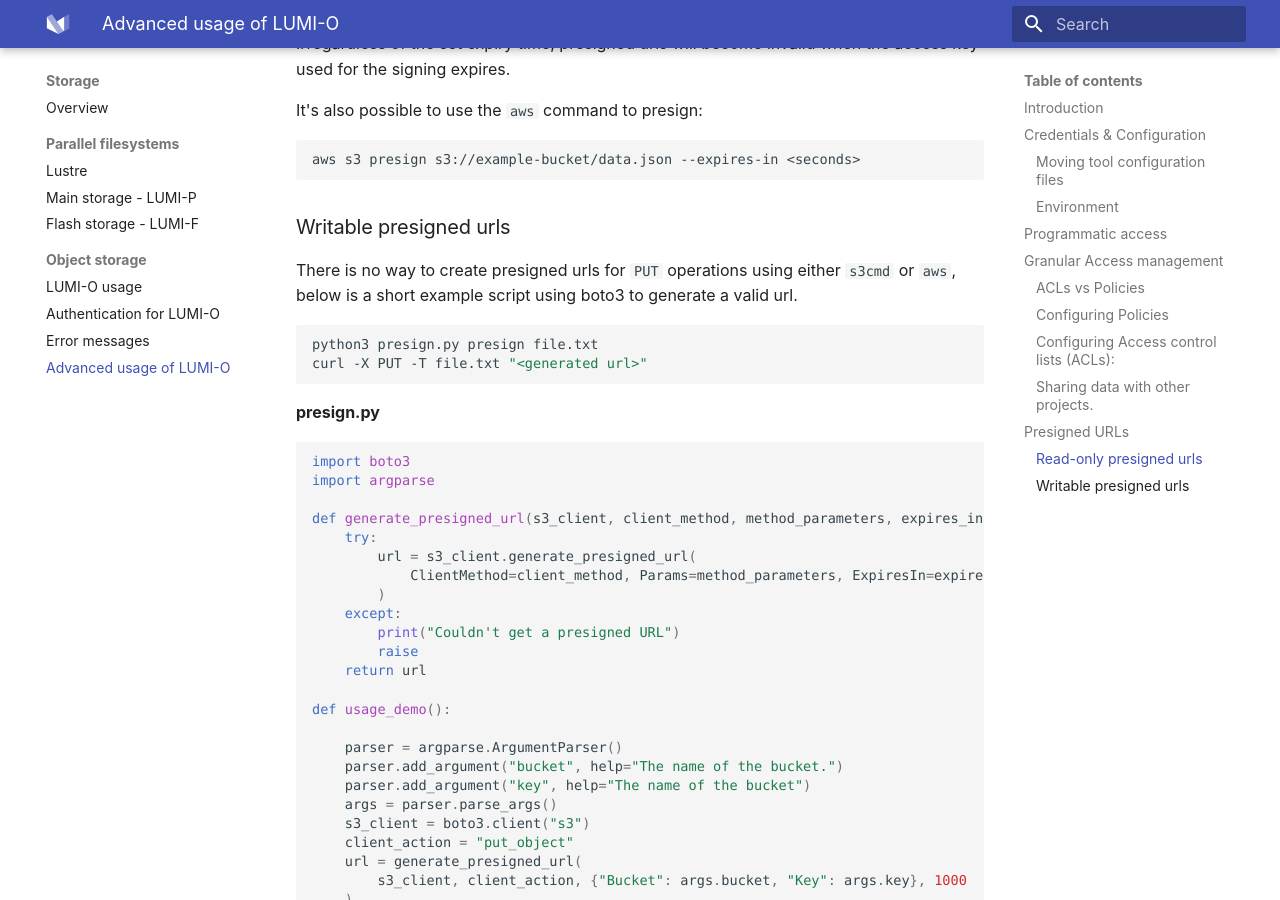
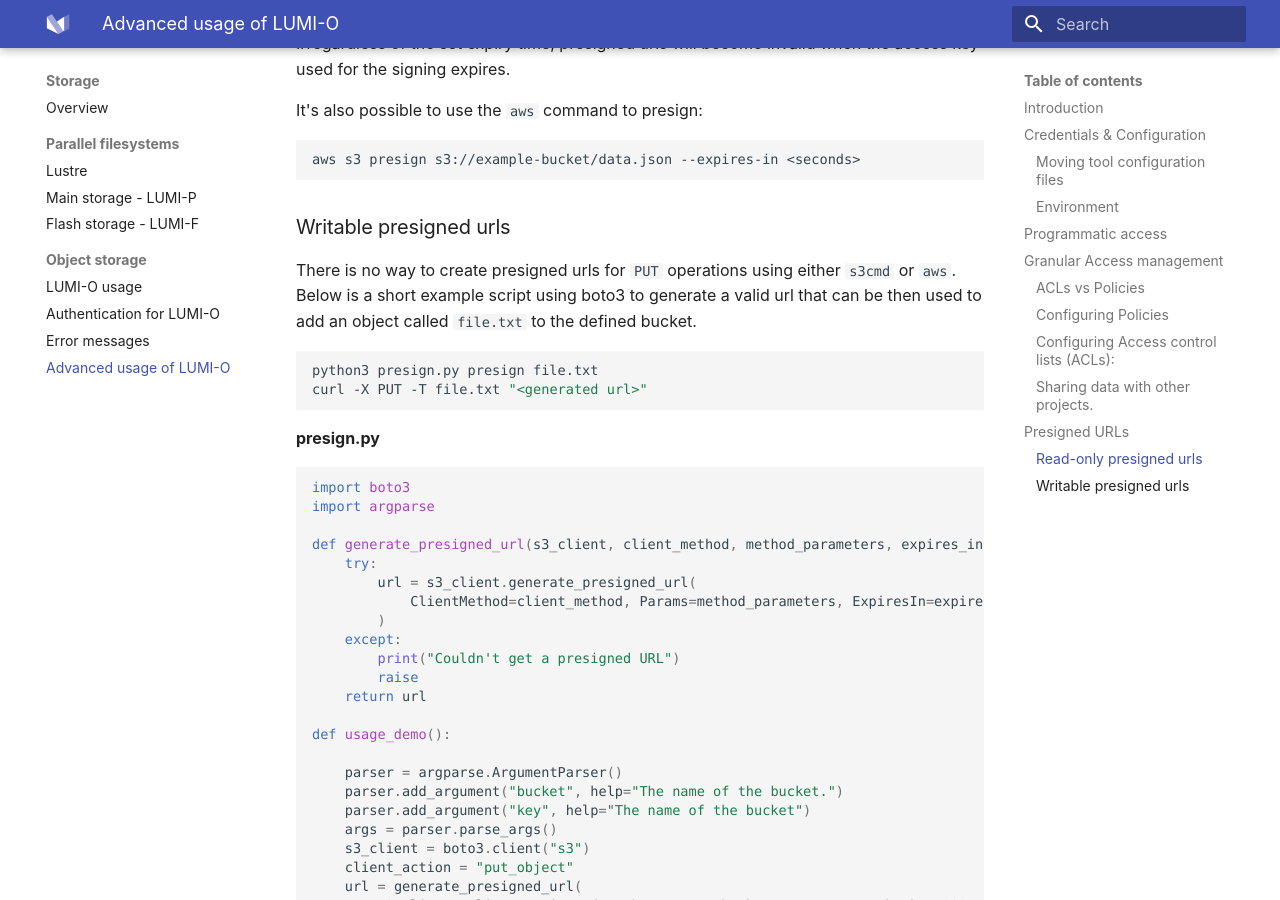
Before and after one commit to Lumi-supercomputer/lumi-userguide, an MkDocs documentation site: the page built from docs/storage/lumio/advanced.md, in a window 1280 px wide and 900 px high, scrolled down 9803 px. Built offline with MkDocs 1.6.1 and Material for MkDocs 9.7.7, drawn with Linux system fonts in a browser that asks for light colours.

Commit message:
Update docs/storage/lumio/advanced.md
Co-authored-by: hdrei <78485804+hdrei@users.noreply.github.com>

````diff
--- a/docs/storage/lumio/advanced.md
+++ b/docs/storage/lumio/advanced.md
@@ -470,8 +470,8 @@ aws s3 presign s3://example-bucket/data.json --expires-in <seconds>
 
 
 There is no way to create presigned urls for `PUT` operations
-using either `s3cmd` or `aws`, below is a short example script
-using boto3 to generate a valid url.
+using either `s3cmd` or `aws`. Below is a short example script
+using boto3 to generate a valid url that can be then used to add an object called `file.txt` to the defined bucket.
 
 ``` bash
 python3 presign.py presign file.txt
````
